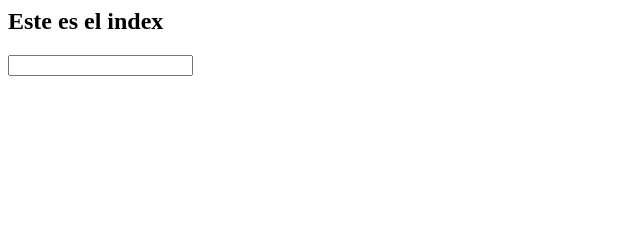
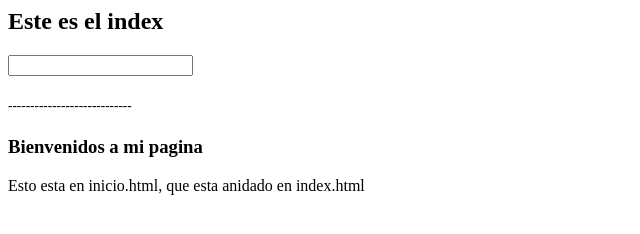
Before and after one commit to LautaroRiveiro/PRUEBA-uiRouter, a plain HTML site: page index.html in a window 1280 px wide. Shown: the whole page, without its empty margins (0-640 px from the left). Drawn offline with Linux system fonts and the light colour scheme.

Commit message:
Segundo paso Incluyo el ui.router: - Agrego la librería - Inyecto la dependencia en app - Creo el app.config() -- Establezco un state de primer nivel, que a su vez lo pongo como por defecto con el otherwise. - Agrego al index.html un tag <div ui-view><div> que me muestre un state de primer nivel.

```diff
--- a/index.html
+++ b/index.html
@@ -8,5 +8,7 @@
 	<h2>Este es el index</h2>
 	<input type="text" ng-model="prueba">
 	{{prueba}}
+	<h5>----------------------------</h5>
+	<div ui-view></div>
 </body>
 </html>
--- a/js/app.js
+++ b/js/app.js
@@ -1,22 +1,28 @@
 var app = angular.module("miApp", ['ui.router']);
 
-/*app.config(function($stateProvider, $urlRouterProvider){
+app.config(function($stateProvider, $urlRouterProvider){
+
+	// $stateProvider
+	//         .state('settings', {
+	//             url: '/settings',
+	//             templateUrl: 'templates/settings.html'
+	//         })
+	//         .state('settings.profile', {
+	//             url: '/profile',
+	//             templateUrl: 'templates/profile.html',
+	//             controller: 'ProfileController'
+	//         })
+	//         .state('settings.account', {
+	//             url: '/account',
+	//             templateUrl: 'templates/account.html',
+	//             controller: 'AccountController'
+	//         });
 
 	$stateProvider
-	        .state('settings', {
-	            url: '/settings',
-	            templateUrl: 'templates/settings.html'
-	        })
-	        .state('settings.profile', {
-	            url: '/profile',
-	            templateUrl: 'templates/profile.html',
-	            controller: 'ProfileController'
-	        })
-	        .state('settings.account', {
-	            url: '/account',
-	            templateUrl: 'templates/account.html',
-	            controller: 'AccountController'
-	        });
+        .state('inicio', {
+            url: '',
+            templateUrl: 'templates/inicio.html'
+        })
 
-	$urlRouterProvider.otherwise('/settings/profile');
-});*/
+	$urlRouterProvider.otherwise('');
+});
--- /dev/null
+++ b/templates/inicio.html
@@ -0,0 +1,4 @@
+<div>
+	<h3>Bienvenidos a mi pagina</h3>
+	<p>Esto esta en inicio.html, que esta anidado en index.html</p>
+</div>
```
